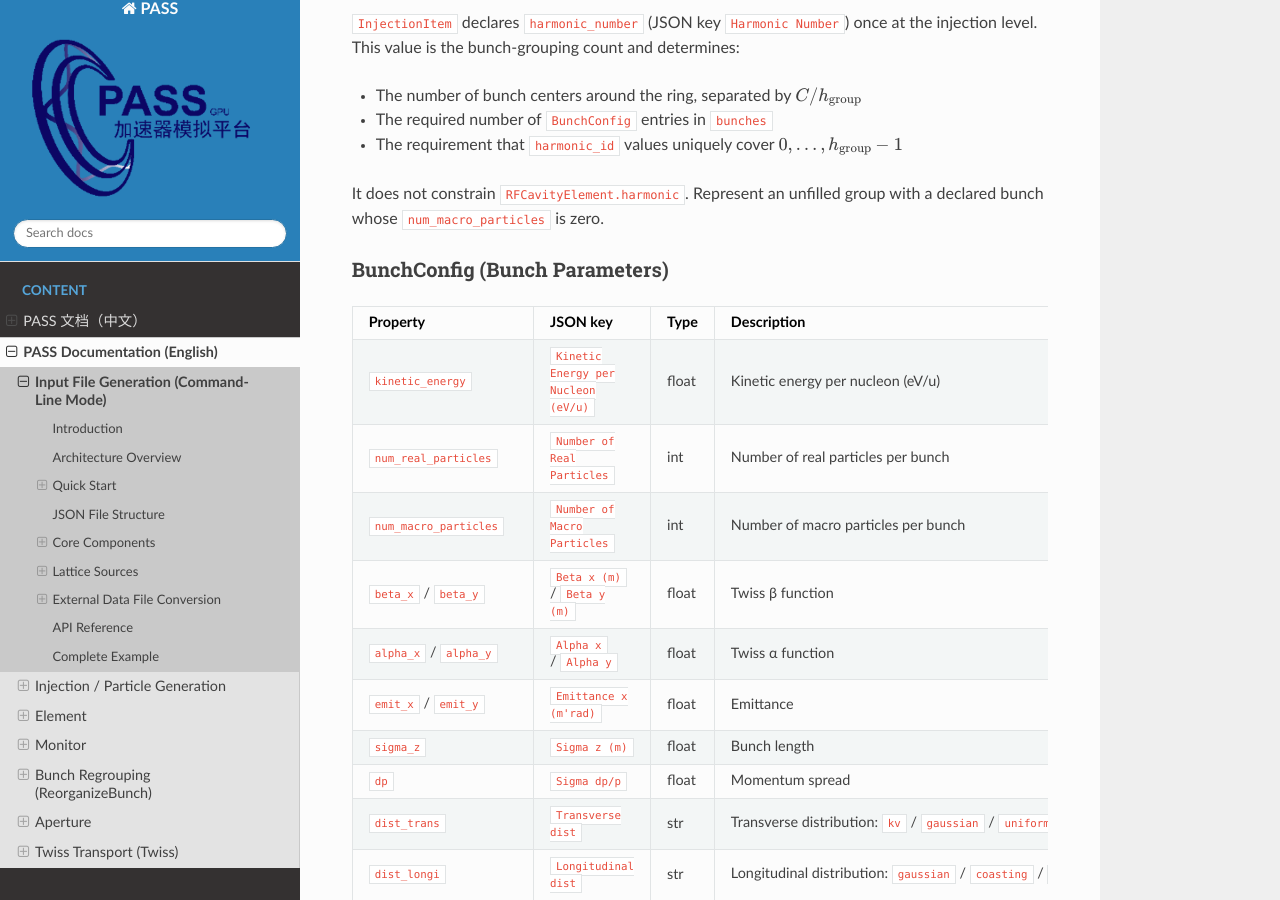
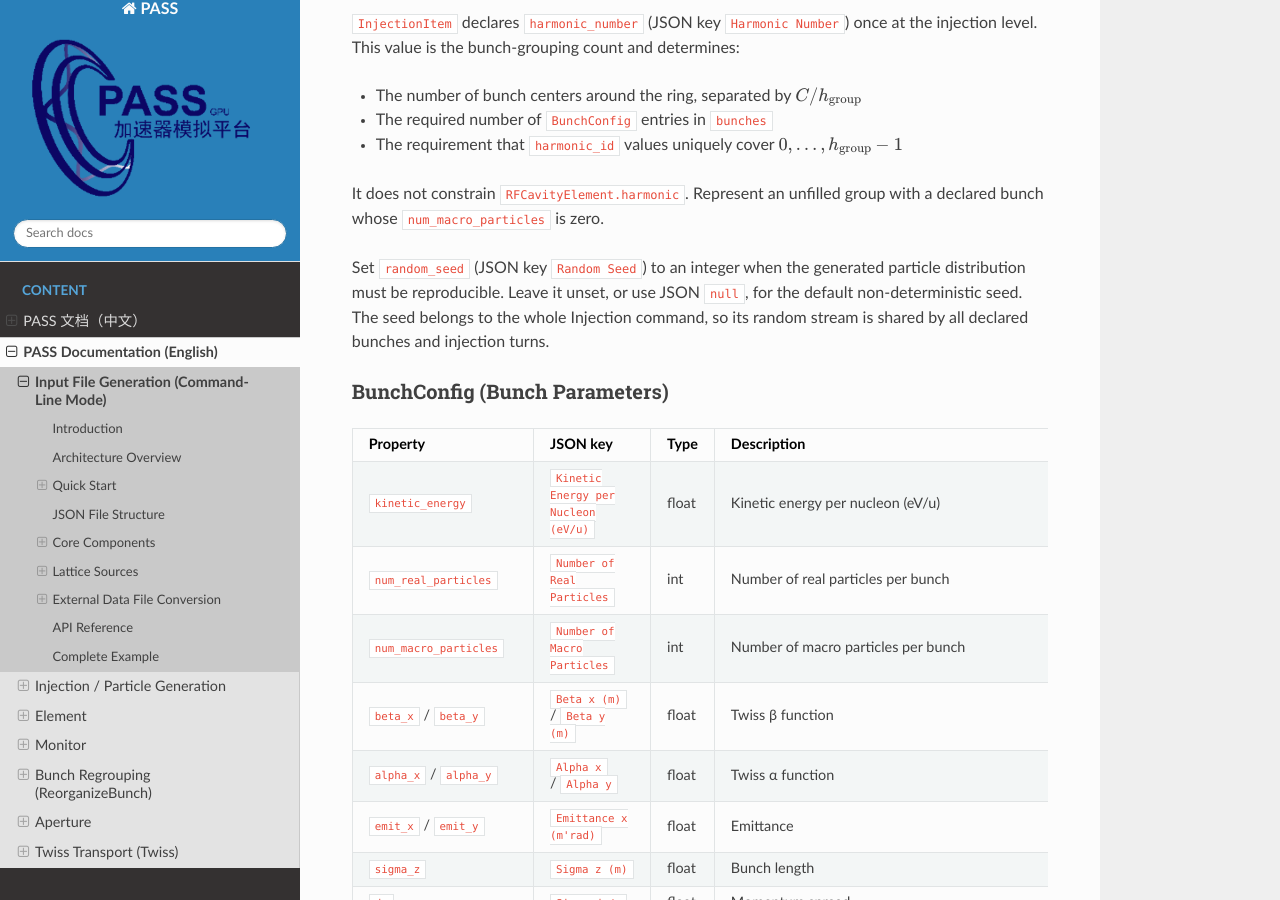
Before and after one commit to changmx/PASS, a Sphinx documentation site: the page built from docs/source/en/input_generation.rst, in a window 1280 px wide and 900 px high, scrolled down 4528 px. Built offline with Sphinx 7.4.7 and the Read the Docs theme 3.1.0, drawn with Linux system fonts in a browser that asks for light colours.

Commit message:
feat: add a random number seed parameters

```diff
--- a/docs/source/en/input_generation.rst
+++ b/docs/source/en/input_generation.rst
@@ -254,6 +254,8 @@ InjectionItem (Injection and Grouping)
 - The requirement that ``harmonic_id`` values uniquely cover :math:`0,\ldots,h_{\mathrm{group}}-1`
 
 It does not constrain ``RFCavityElement.harmonic``. Represent an unfilled group with a declared bunch whose ``num_macro_particles`` is zero.
+
+Set ``random_seed`` (JSON key ``Random Seed``) to an integer when the generated particle distribution must be reproducible. Leave it unset, or use JSON ``null``, for the default non-deterministic seed. The seed belongs to the whole Injection command, so its random stream is shared by all declared bunches and injection turns.
 
 
 BunchConfig (Bunch Parameters)
```
